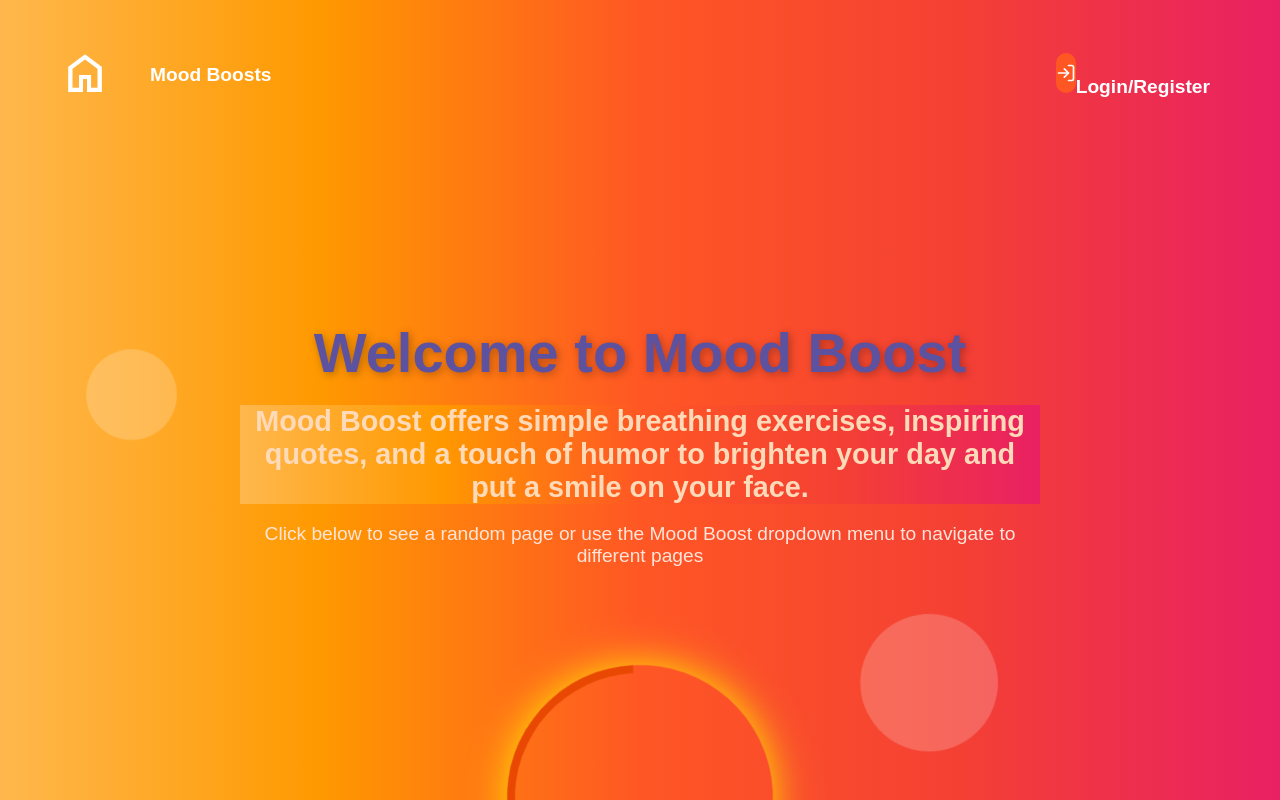
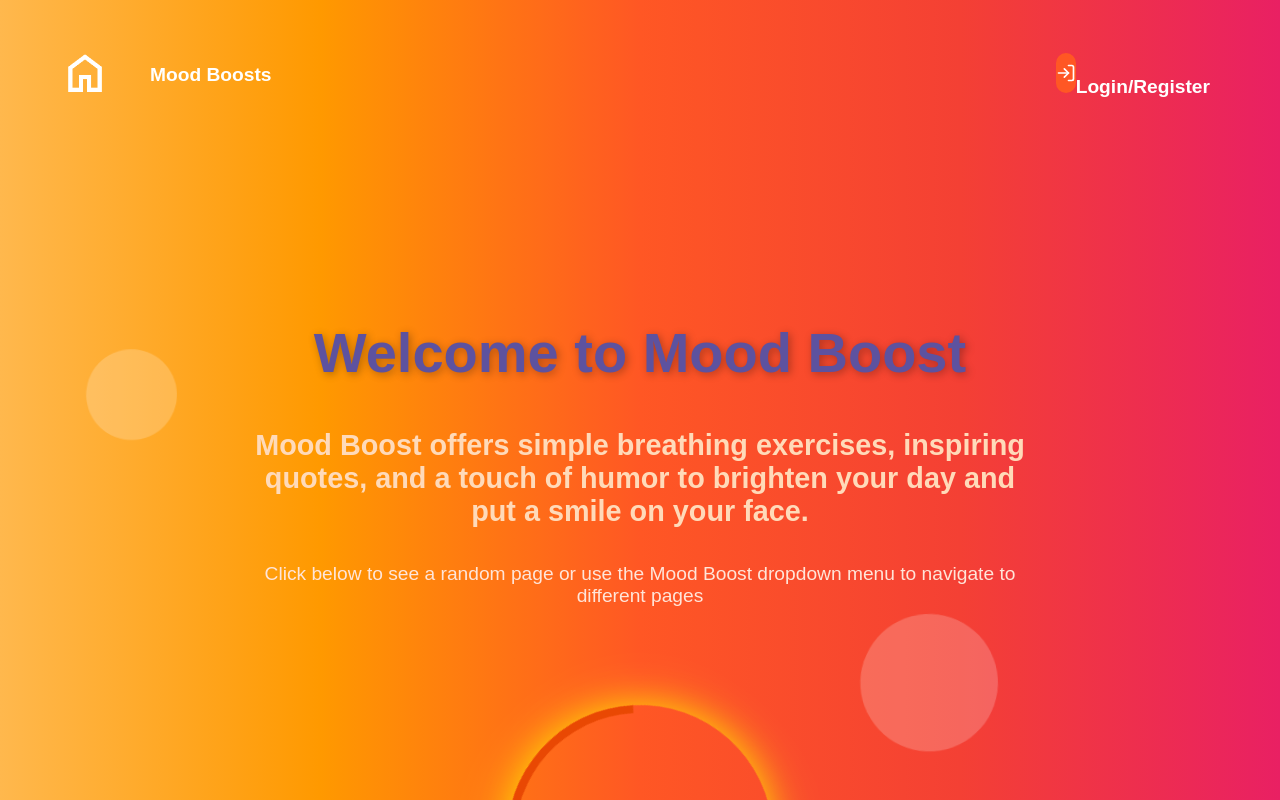
Before and after one commit to TDManning/mood_boost_fe, a React (Create React App) app in the folder mood_boost_fe/: page / in a window 1280 px wide. Shown: the top 800 px of the page. Built offline with nearby package versions, Linux system fonts and the light colour scheme; the HTML template or start-up script is replaced by a standard one.

Commit message:
fix: add a class to h2 on breathing page that was modifying home page

```diff
--- a/mood_boost_fe/src/BreathingPage/BreathingPage.css
+++ b/mood_boost_fe/src/BreathingPage/BreathingPage.css
@@ -6,7 +6,7 @@ body, html {
     z-index: 0;
 }
 
-h2 {
+.breate-instruction {
     text-align: center;
     background: linear-gradient(0.25turn, #ffb84d, #ff9900, #ff5724, #f44034, #e92063 );
     margin: 0;
--- a/mood_boost_fe/src/BreathingPage/BreathingPage.jsx
+++ b/mood_boost_fe/src/BreathingPage/BreathingPage.jsx
@@ -16,7 +16,7 @@ function BreathingPage({user, logUserActivity}) {
 
   return (
       <div>
-        <h2>Breathe in and out as the circle expands and contracts</h2>
+        <h2 className="breate-instruction">Breathe in and out as the circle expands and contracts</h2>
           <section className="breathing-page">
               <FloatingCircles className="background"/>
               {!isBreathing && (
--- a/mood_boost_fe/src/HomePage/FloatingCircles.css
+++ b/mood_boost_fe/src/HomePage/FloatingCircles.css
@@ -4,7 +4,7 @@
   left: 0;
   width: 100%;
   height: 100%;
-  z-index: 0;
+  z-index: 2;
   pointer-events: none;
 }
 
--- a/mood_boost_fe/src/JokePage/JokePage.jsx
+++ b/mood_boost_fe/src/JokePage/JokePage.jsx
@@ -1,22 +1,93 @@
+// import './JokePage.css';
+// import { useState, useEffect }  from 'react';
+
+// function JokePage({joke, user, logUserActivity}) {
+//   const [currentJoke, setJoke] = useState(null);
+//   const [error, setError] = useState(null);
+
+//   function handleClick() {
+//     logUserActivity(user, 4)
+//   }
+
+//   useEffect(() => {
+//     getjoke()
+//   }, [])
+
+
+//   function getjoke() {
+//     fetch(`https://v2.jokeapi.dev/joke/Programming,Miscellaneous,Pun,Spooky?blacklistFlags=nsfw,religious,political,racist,sexist,explicit`, {
+//       method: 'GET',
+//       headers: {'Content-Type': 'application/json'}
+//     }
+//   )
+//     .then((response) => {
+//       if (!response.ok) {
+//         throw new Error(`Failed to fetch Jokes. Status: ${response.status}`);
+//       }
+//       return response.json();
+//     })
+//     .then((data) => {
+//       if (data.type === 'single') {
+//         setJoke(data.joke);
+//       } else {
+//         setJoke(`${data.setup} - ${data.delivery}`);
+//       }
+//     })
+//     .catch(error => setError('Something went wrong. There was an issue coming up with something humorous to say.  Please try again in a few minutes.'))
+//     ;}
+
+//     if (error) {
+//       return <p className="error-message">{error}</p>;
+//     }
+//       return (
+//         <div className="joke-page">
+//             <h1>Joke Page</h1>
+//           <section className="joke-area">
+//             <h3>{currentJoke}</h3>
+//           </section>
+//                 <button className='get-joke' aria-label="get a joke" onClick={() => {
+//                   getjoke()
+//                   handleClick()
+//                 }
+//                 }
+//                 >
+//                   Tell Me A Joke
+//                 </button>
+//         </div>
+//     )
+//   }
+
+// export default JokePage;
+
+
 import './JokePage.css';
-import { useState, useEffect }  from 'react';
+import { useState, useEffect, useRef } from 'react';
 
-function JokePage({joke, user, logUserActivity}) {
+function JokePage({ joke, user, logUserActivity }) {
   const [currentJoke, setJoke] = useState(null);
   const [error, setError] = useState(null);
+  const fetchCalled = useRef(false); // Add the ref to track fetch calls
 
   function handleClick() {
-    logUserActivity(user, 4)
+    logUserActivity(user, 4);
   }
 
+  // Updated useEffect
   useEffect(() => {
-    getjoke()
-  }, [])
+    console.log('useEffect triggered');
+    if (!fetchCalled.current) {
+      console.log('Fetching joke...');
+      getjoke(); // Fetch the joke only once
+      fetchCalled.current = true; // Mark fetch as completed
+    }
+  }, []);
 
   function getjoke() {
-    fetch(`https://v2.jokeapi.dev/joke/Programming,Miscellaneous,Pun,Spooky?blacklistFlags=nsfw,religious,political,racist,sexist,explicit`, {
+    fetch(
+      `https://v2.jokeapi.dev/joke/Programming,Miscellaneous,Pun,Spooky?blacklistFlags=nsfw,religious,political,racist,sexist,explicit`,
+      {
         method: 'GET',
-      headers: {'Content-Type': 'application/json'}
+        headers: { 'Content-Type': 'application/json' },
       }
     )
       .then((response) => {
@@ -32,28 +103,35 @@ function JokePage({joke, user, logUserActivity}) {
           setJoke(`${data.setup} - ${data.delivery}`);
         }
       })
-    .catch(error => setError('Something went wrong. There was an issue coming up with something humorous to say.  Please try again in a few minutes.'))
-    ;}
+      .catch(() =>
+        setError(
+          'Something went wrong. There was an issue coming up with something humorous to say. Please try again in a few minutes.'
+        )
+      );
+  }
 
   if (error) {
     return <p className="error-message">{error}</p>;
   }
+
   return (
     <div className="joke-page">
       <h1>Joke Page</h1>
       <section className="joke-area">
         <h3>{currentJoke}</h3>
       </section>
-                <button className='get-joke' aria-label="get a joke" onClick={() => {
-                  getjoke()
-                  handleClick()
-                }
-                }
+      <button
+        className="get-joke"
+        aria-label="get a joke"
+        onClick={() => {
+          getjoke();
+          handleClick();
+        }}
       >
         Tell Me A Joke
       </button>
     </div>
-    )
+  );
 }
 
 export default JokePage;
```
Lines whose indentation alone changed are shown as unchanged.
